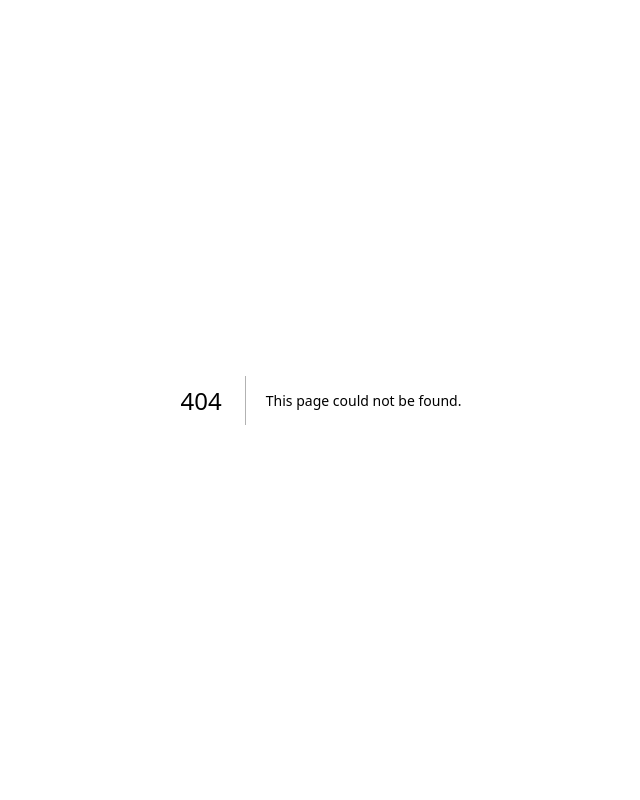
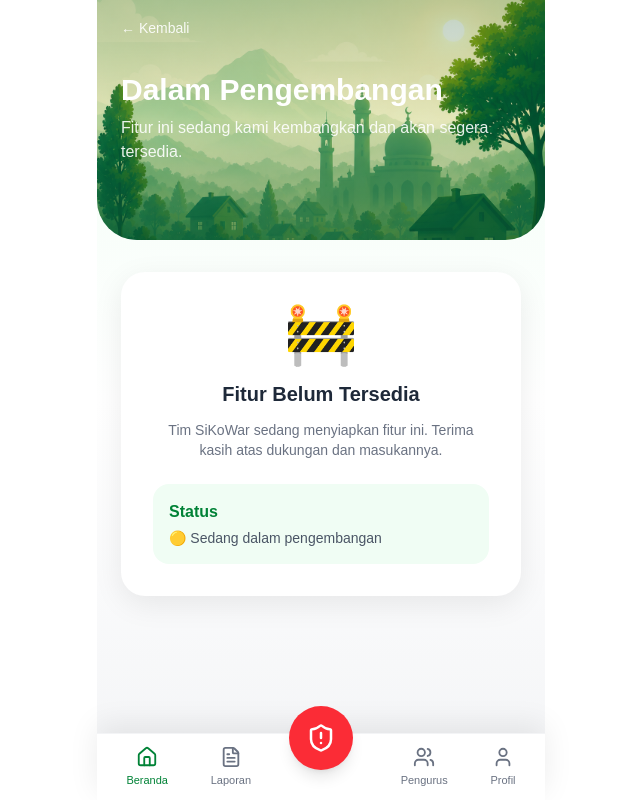
Before and after one commit to nurdjatiinvensi-glitch/sikowar-pwa, a Next.js app: page /coming-soon in a window 1280 px wide. Before the commit this address had no page. Shown: the whole page, without its empty margins (319-959 px from the left). Built offline with nearby package versions, Linux system fonts and the light colour scheme.

Commit message:
Add Coming-Soon Page

```diff
--- /dev/null
+++ b/app/coming-soon/page.tsx
@@ -0,0 +1,64 @@
+"use client";
+
+import AppLayout from "@/components/layout/AppLayout";
+import BackButton from "@/components/layout/BackButton";
+import HeaderBackground from "@/components/layout/HeaderBackground";
+
+export default function ComingSoonPage() {
+  return (
+    <AppLayout activeMenu="home">
+      <HeaderBackground variant="default">
+        <div className="px-6 pt-4">
+          <BackButton />
+
+          <div className="mt-8 text-white">
+            <h1 className="text-3xl font-bold">Dalam Pengembangan</h1>
+
+            <p className="mt-2 text-white/90">
+              Fitur ini sedang kami kembangkan dan akan segera tersedia.
+            </p>
+          </div>
+        </div>
+      </HeaderBackground>
+
+      <div className="px-6 py-8">
+        <div
+          className="
+            rounded-3xl
+            bg-white
+            p-8
+            text-center
+            shadow-[0_8px_30px_rgba(0,0,0,0.08)]
+          "
+        >
+          <div className="text-6xl">🚧</div>
+
+          <h2 className="mt-4 text-xl font-bold text-gray-800">
+            Fitur Belum Tersedia
+          </h2>
+
+          <p className="mt-3 text-sm text-gray-500">
+            Tim SiKoWar sedang menyiapkan fitur ini. Terima kasih atas dukungan
+            dan masukannya.
+          </p>
+
+          <div
+            className="
+              mt-6
+              rounded-2xl
+              bg-green-50
+              p-4
+              text-left
+            "
+          >
+            <p className="font-semibold text-green-700">Status</p>
+
+            <p className="mt-1 text-sm text-gray-600">
+              🟡 Sedang dalam pengembangan
+            </p>
+          </div>
+        </div>
+      </div>
+    </AppLayout>
+  );
+}
--- a/components/menus/BottomNav.tsx
+++ b/components/menus/BottomNav.tsx
@@ -55,10 +55,13 @@ export default function BottomNav({
         </Link>
 
         {/* Laporan */}
-        <button className="flex flex-col items-center">
-          <FileText size={22} className="text-gray-500" />
+        <Link href="/coming-soon" className="flex flex-col items-center">
+          <FileText
+            size={22}
+            className={active === "report" ? "text-green-700" : "text-gray-500"}
+          />
           <span className="mt-1 text-[11px] text-gray-500">Laporan</span>
-        </button>
+        </Link>
 
         {/* Spacer Tengah */}
         <div className="w-16" />
--- a/data/mockData.ts
+++ b/data/mockData.ts
@@ -44,12 +44,12 @@ export const serviceMenus = [
     icon: Smartphone,
     title: "PPOB",
     desc: "Pulsa, Paket Data, Token Listrik",
-    href: "#",
+    href: "/coming-soon",
   },
   {
     icon: Recycle,
     title: "Bank Sampah",
     desc: "Setor sampah jadi saldo & poin",
-    href: "#",
+    href: "/coming-soon",
   },
 ];
```
